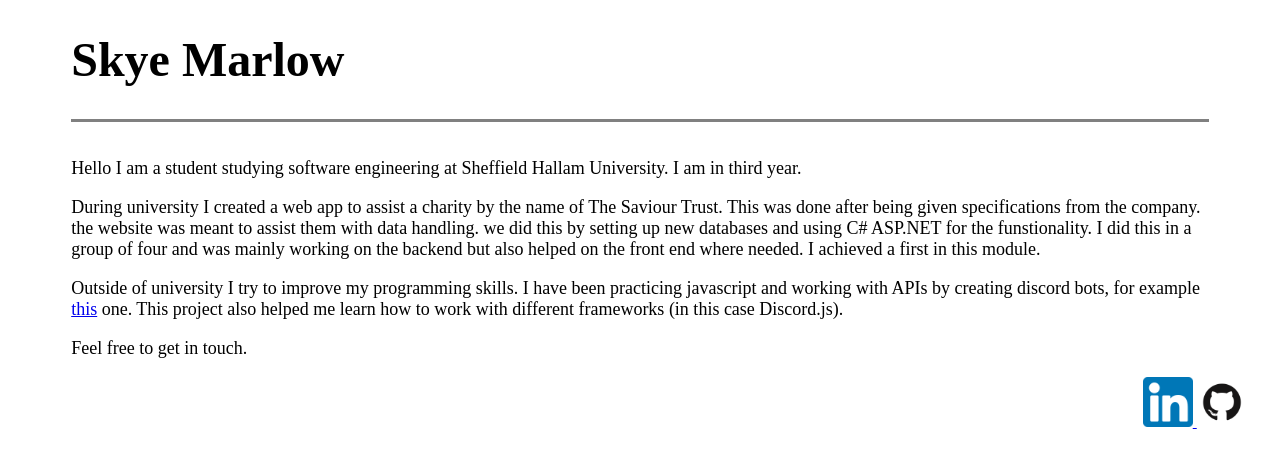
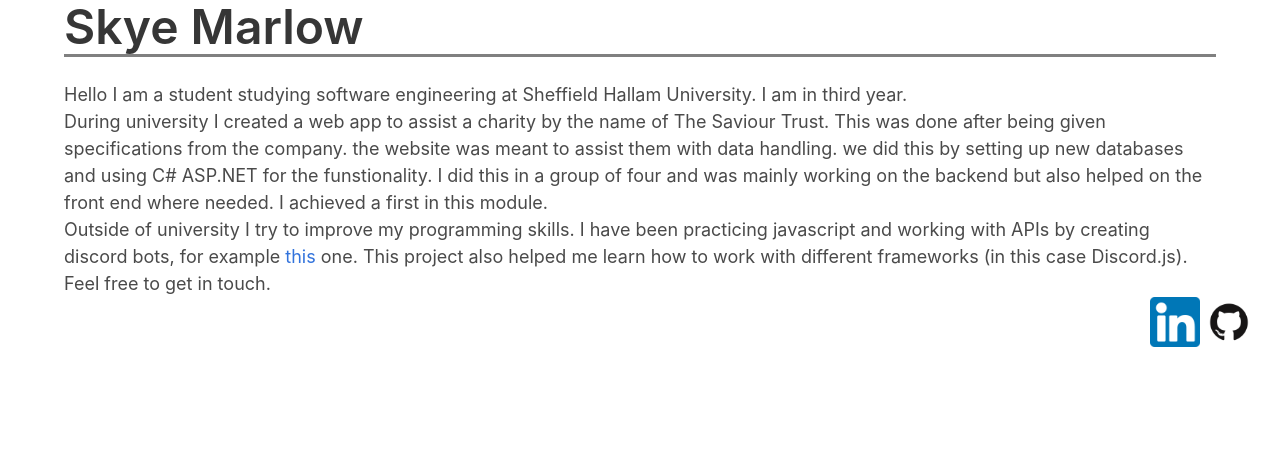
Before and after one commit to GlitchSkye/GlitchSkye.github.io, a plain HTML site: page index.html in a window 1280 px wide. Drawn offline with nearby package versions, Linux system fonts and the light colour scheme.

Commit message:
added bulma stylesheet

```diff
--- a/css/mobile.css
+++ b/css/mobile.css
@@ -1,5 +1,4 @@
 header{
-    font-size: x-large;
     margin-right: 5%;
     margin-left: 5%;
     border-color: gray;
--- a/index.html
+++ b/index.html
@@ -6,12 +6,13 @@
     <meta name="Description" content="Skye Marlow">
     <meta name="viewport" content="width=device-width, initial-scale=1" />
     <link rel="icon" href="images/favicon.ico" sizes="16x16">
+    <link rel="stylesheet" href="https://cdnjs.cloudflare.com/ajax/libs/bulma/0.7.5/css/bulma.css">
     <link rel="stylesheet" href="css/mobile.css">
     <link rel="stylesheet" href="css/desktop.css" media="only screen and (min-width : 720px)" />
     <title> About me </title>
 </head>
 <header>
-    <h1>Skye Marlow</h1>
+    <h1 class = "title is-1">Skye Marlow</h1>
 </header>
 
 <body>
```
